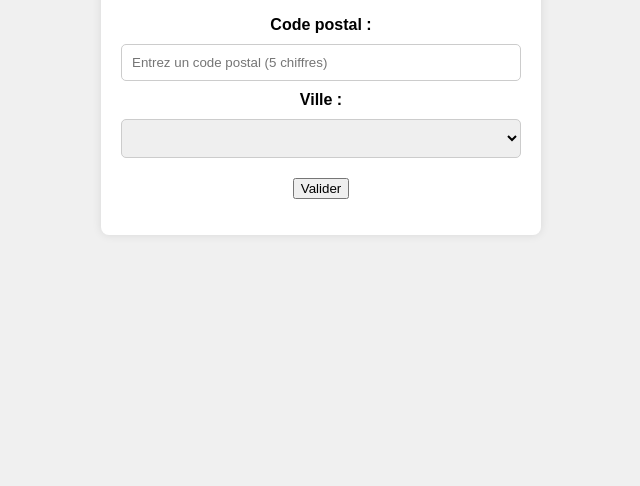
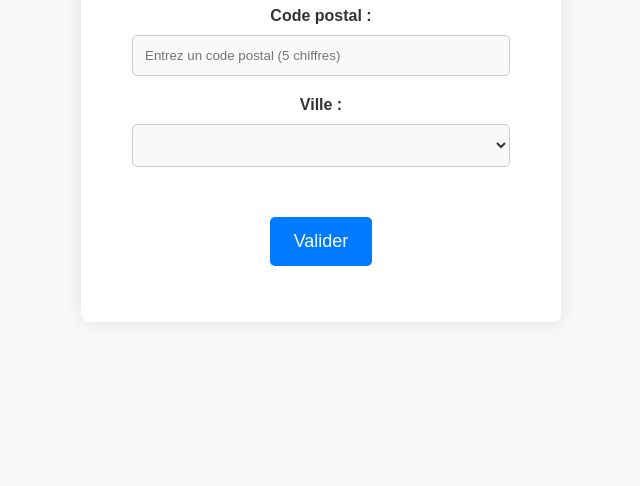
Before and after one commit to goujulai/projectR209, a plain HTML site: page index.html in a window 1280 px wide. Shown: the part 354-840 px from the top of the page, without its empty margins (319-959 px from the left). Before the commit the page ends 800 px from the top, so only its background shows below. Drawn offline with Linux system fonts and the light colour scheme.

Commit message:
Projey à jour

```diff
--- a/file.css
+++ b/file.css
@@ -1,59 +1,79 @@
 body {
   font-family: Arial, sans-serif;
-    background-color: #f0f0f0;
+  background-color: #f8f9fa; /* Légèrement plus clair pour une apparence plus moderne */
   margin: 0;
-    padding: 0;
+  padding: 20px; /* Ajout d'un peu d'espacement autour du contenu */
   display: flex;
   justify-content: center;
   align-items: center;
-    height: 100vh;
+  min-height: 100vh; /* Utilisation de min-height pour garantir une hauteur minimale de la fenêtre */
 }
 
 .container {
   background-color: #fff;
   border-radius: 8px;
-    box-shadow: 0 0 10px rgba(0, 0, 0, 0.1);
-    padding: 20px;
+  box-shadow: 0 0 20px rgba(0, 0, 0, 0.1); /* Légèrement plus d'ombre pour une apparence plus prononcée */
+  padding: 40px;
   width: 400px;
-    max-width: 100%;
+  max-width: 90%;
   text-align: center;
 }
 
 h1 {
-    font-size: 24px;
-    margin-bottom: 20px;
+  font-size: 28px;
+  margin-bottom: 30px;
   color: #333;
 }
 
 form {
-    margin-bottom: 20px;
+  margin-bottom: 30px;
 }
 
 label {
   font-weight: bold;
   display: block;
+  margin-bottom: 15px;
+  color: #333;
   margin-bottom: 10px;
 }
 
-  input[type="text"] {
-    width: 100%;
-    padding: 10px;
+input[type="text"],
+select {
+  width: calc(100% - 22px);
+  padding: 12px;
   border-radius: 5px;
   border: 1px solid #ccc;
-    margin-bottom: 10px;
+  margin-bottom: 20px;
   box-sizing: border-box;
+  transition: border-color 0.3s ease;
+  background-color: #f8f9fa;
+  color: #333;
 }
 
-  select {
-    width: 100%;
-    padding: 10px;
+input[type="text"]:hover,
+select:hover {
+  border-color: #007bff;}
+
+input[type="text"]:focus,
+  select:focus {
+    border-color: #007bff;
+    box-shadow: 0 0 5px rgba(0, 123, 255, 0.5);
+  }
+button {
+  background-color: #007bff;
+  color: white;
+  padding: 14px 24px;
+  font-size: 18px;
+  border: none;
   border-radius: 5px;
-    border: 1px solid #ccc;
-    box-sizing: border-box;
+  cursor: pointer;
+  transition: background-color 0.3s;
+  animation: submitAnimation 0.5s ease;
+
 }
 
-  .fade-in {
-    animation: fadeIn ease 0.5s;
+button:hover {
+  background-color: #0056b3;
 }
 
 @keyframes fadeIn {
@@ -64,3 +84,9 @@ body {
     opacity: 1;
   }
 }
+
+@keyframes submitAnimation {
+  0% { transform: scale(1); }
+  50% { transform: scale(1.05); }
+  100% { transform: scale(1); }
+}
```
Lines whose indentation alone changed are shown as unchanged.
